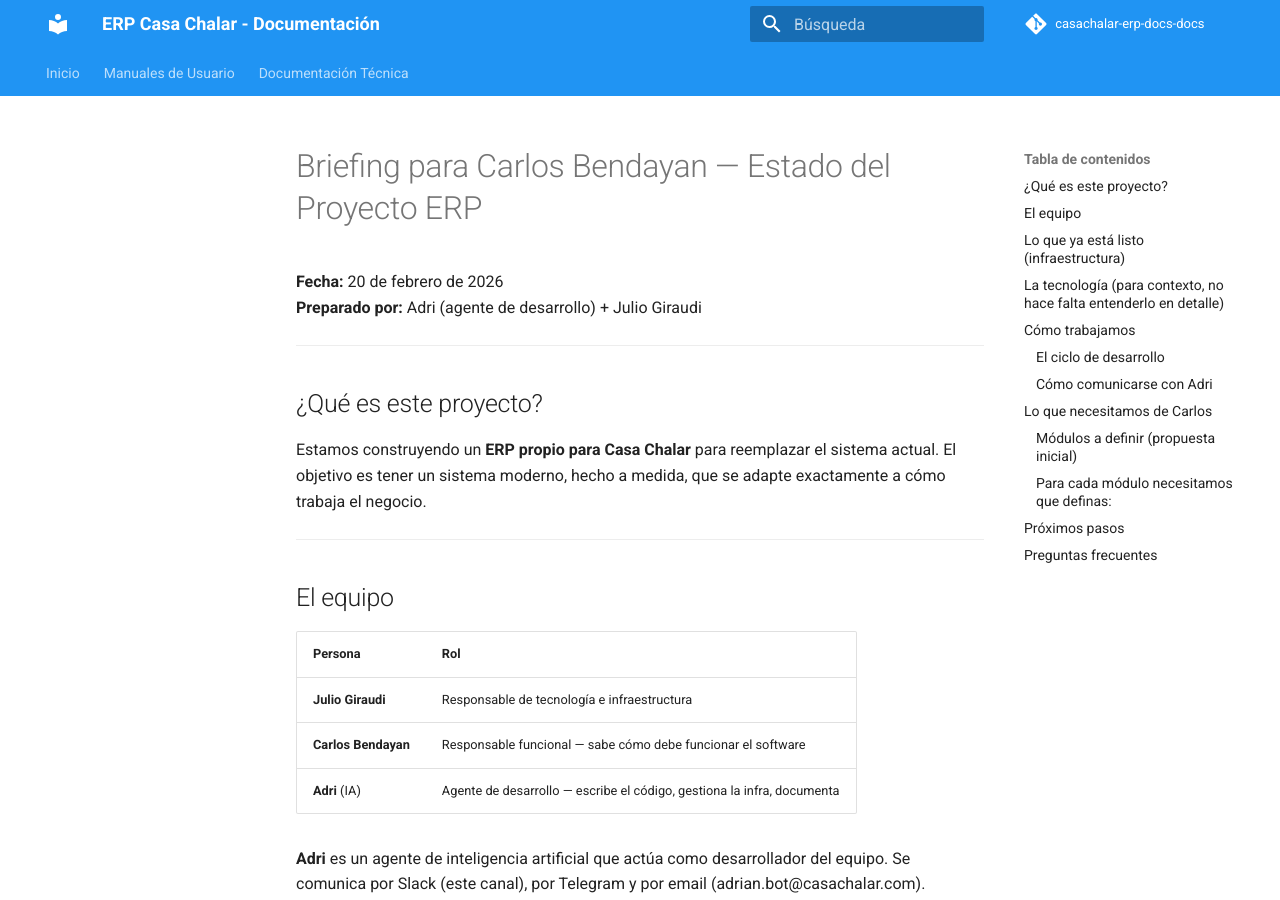
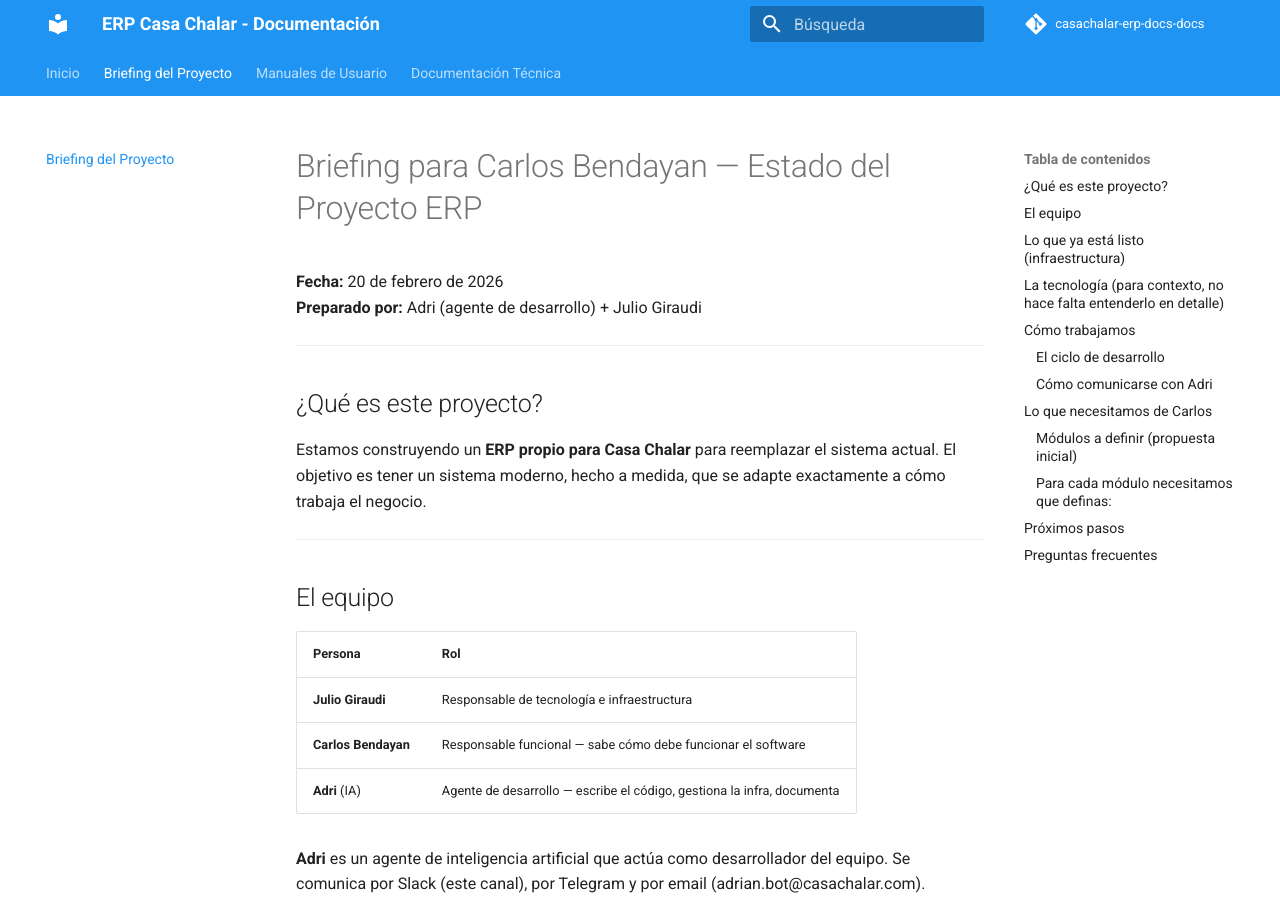
Before and after one commit to adrianbot-cmd/casachalar-erp-docs, an MkDocs documentation site: the page built from docs/BRIEFING-CARLOS.md, in a window 1280 px wide and 900 px high. Built offline with MkDocs 1.6.1 and Material for MkDocs 9.7.7, drawn with Linux system fonts in a browser that asks for light colours; comment, search, counter and statistics services are not loaded.

Commit message:
docs: agregar BRIEFING-CARLOS al nav de MkDocs

```diff
--- a/mkdocs.yml
+++ b/mkdocs.yml
@@ -21,6 +21,7 @@ theme:
 
 nav:
   - Inicio: index.md
+  - Briefing del Proyecto: BRIEFING-CARLOS.md
   - Manuales de Usuario:
     - Primeros pasos: manuales/primeros-pasos.md
   - Documentación Técnica:
```
